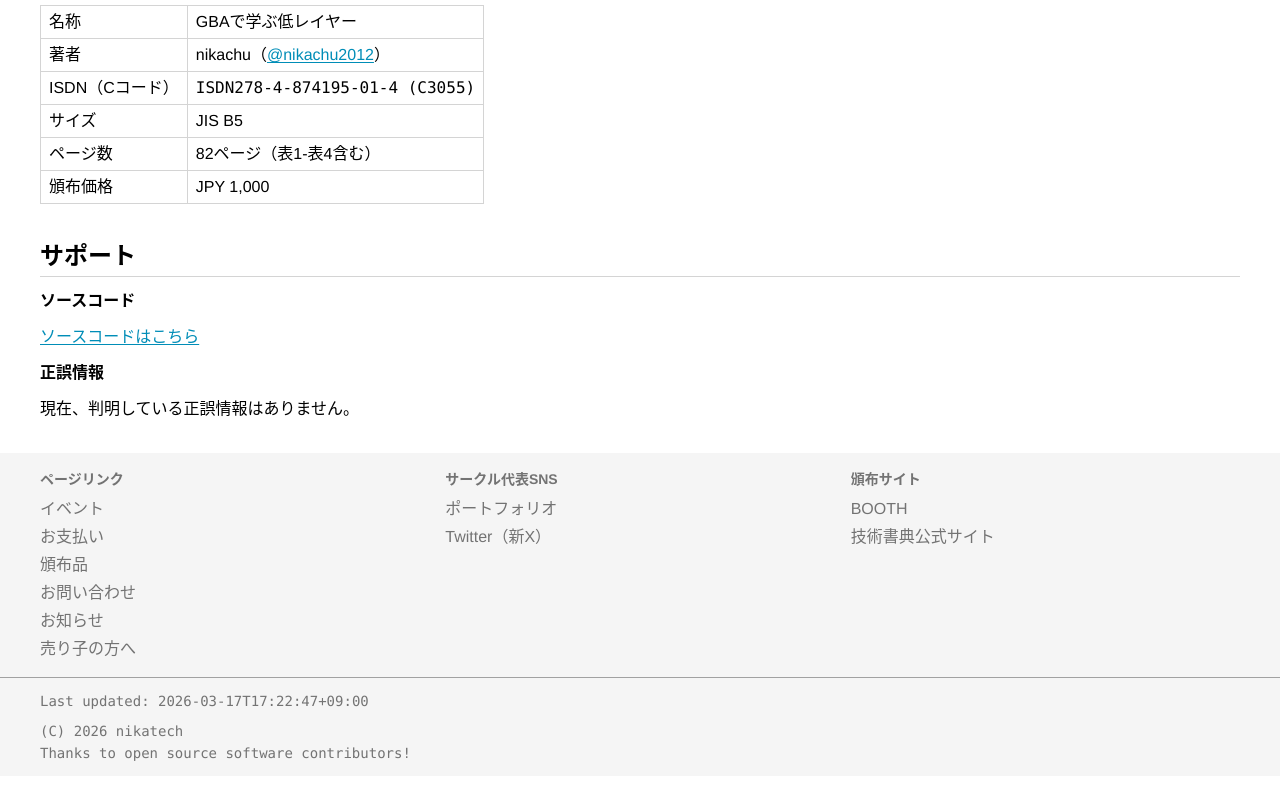
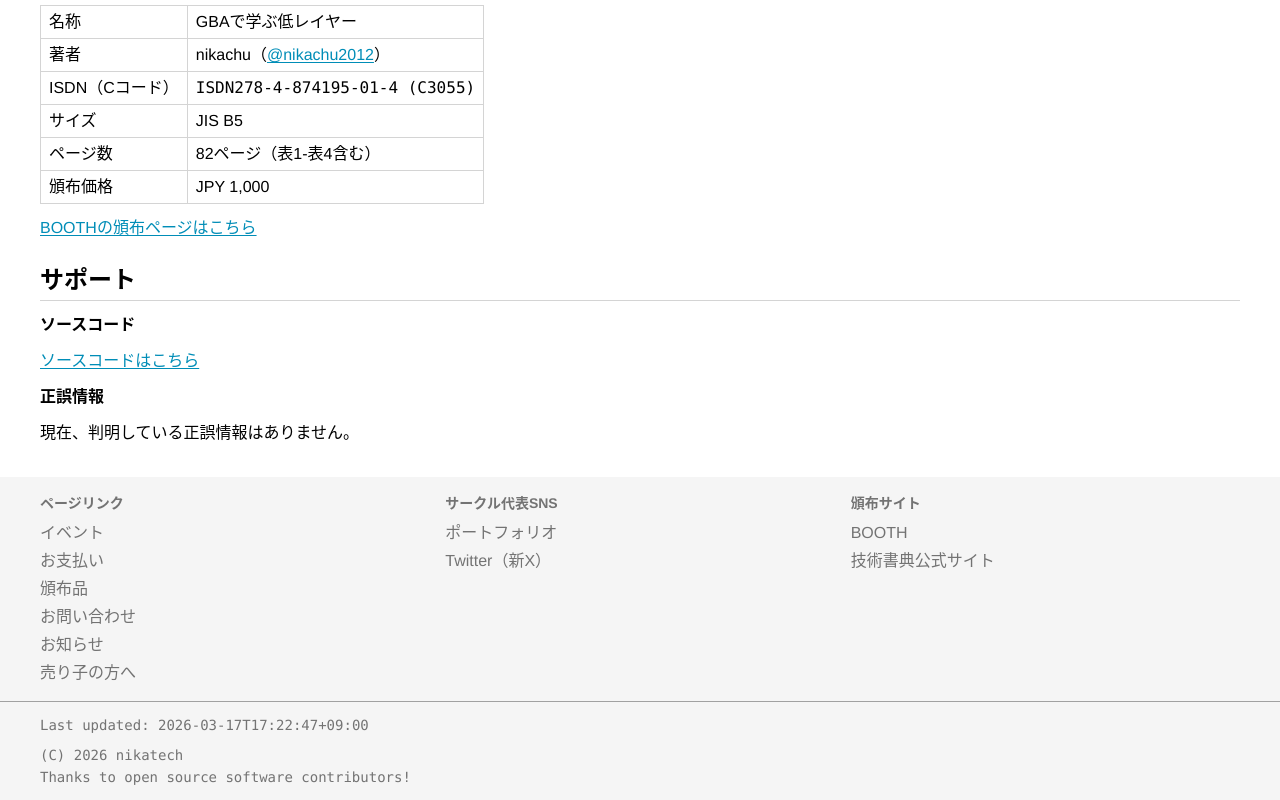
Before and after one commit to nikachu2012/nikatech-site, a Next.js app: page /item/gba_lowlevel in a window 1280 px wide. Shown: the part 740-1540 px from the top of the page. Before the commit the page ends 1516 px from the top, so only its background shows below. Built offline with nearby package versions, Linux system fonts and the light colour scheme.

Commit message:
[add] BOOTHでの販売リンクを追加

```diff
--- a/app/(default)/item/doujin_pos_cashless/page.tsx
+++ b/app/(default)/item/doujin_pos_cashless/page.tsx
@@ -64,9 +64,9 @@ export default function Home() {
             {/* <Link className="link" href={"https://techbookfest.org/product/nX2j9FTjpMDNus2wVTYQwf"} target="_blank">
               技術書典の頒布ページはこちら
             </Link><br /> */}
-            {/* <Link className="link" href={"https://nikatech.booth.pm/items/7564232"} target="_blank">
+            <Link className="link" href={"https://nikatech.booth.pm/items/8088736"} target="_blank">
               BOOTHの頒布ページはこちら
-            </Link><br /> */}
+            </Link><br />
           </div>
         </Section>
 
--- a/app/(default)/item/gba_lowlevel/page.tsx
+++ b/app/(default)/item/gba_lowlevel/page.tsx
@@ -70,9 +70,9 @@ export default function Home() {
             {/* <Link className="link" href={"https://techbookfest.org/product/5Mnfueeg0GCT4mYxc6ifk9"} target="_blank">
               技術書典の頒布ページはこちら
             </Link><br /> */}
-            {/* <Link className="link" href={"https://nikatech.booth.pm/items/7043778"} target="_blank">
+            <Link className="link" href={"https://nikatech.booth.pm/items/8088728"} target="_blank">
               BOOTHの頒布ページはこちら
-            </Link><br /> */}
+            </Link><br />
           </div>
         </Section>
 
```
